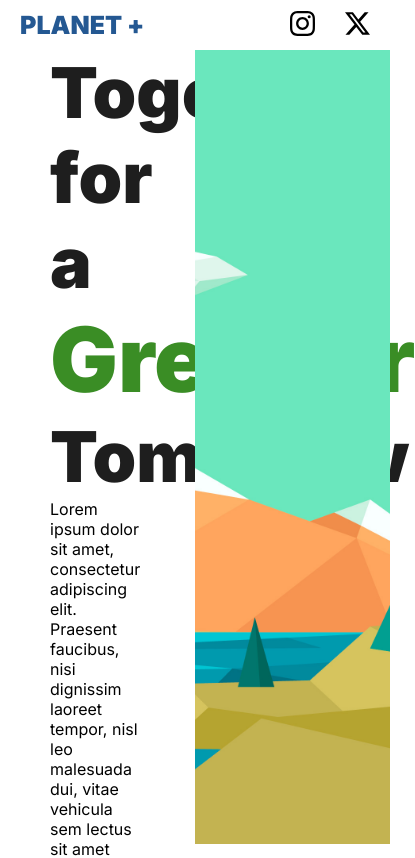
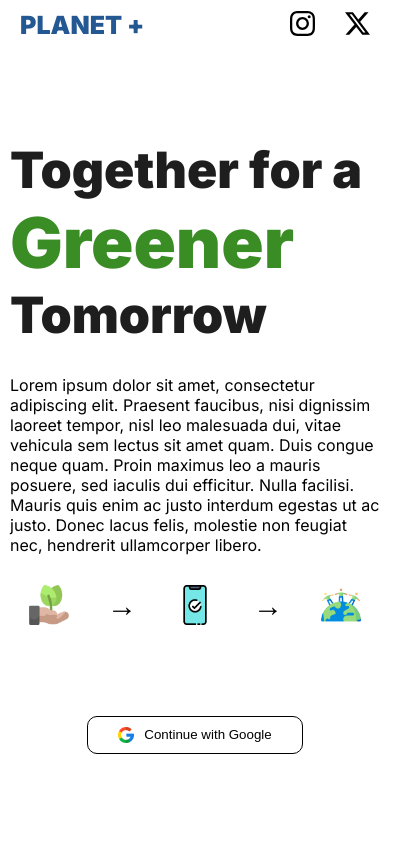
Before and after one commit to emirod1955/planet_plus, a React (Vite) app: page / in a window 390 px wide. Shown: the top 858 px of the page, 415 px wide, since content can reach past the window. Built offline with nearby package versions, Linux system fonts and the light colour scheme.

Commit message:
login responsive and footprint color change

```diff
--- a/src/pages/Footprint/Footprint.css
+++ b/src/pages/Footprint/Footprint.css
@@ -1,11 +1,11 @@
-.css-1upgsd3-MuiLineElement-root{
-    filter: drop-shadow(0px 5px 3px #7BAC23);
-    stroke-width: 3;
+.MuiLineElement-series-auto-generated-id-0{
+    filter: drop-shadow(0px 5px 3px #7bac23);
+    stroke-width: 4;
 }
 
-.css-uf5cpl-MuiLineElement-root{
-    filter: drop-shadow(0px 5px 3px #685CFE);
-    stroke-width: 3;
+.MuiLineElement-series-auto-generated-id-1{
+    filter: drop-shadow(0px 5px 3px #666666);
+    stroke-width: 4;
 }
 
 .footprint{
--- a/src/pages/Footprint/Footprint.jsx
+++ b/src/pages/Footprint/Footprint.jsx
@@ -24,8 +24,8 @@ const Graph = () =>{
                 <LineChart
                     xAxis={[{ data: [1, 3, 5, 8, 10] }]}
                     series={[
-                        { curve: "natural", data: [0, 2, 6, 3, 9.3], color: '#7BAC23'},
-                        { curve: "natural", data: [6, 7, 9.5, 4, 6], color: '#685CFE'}
+                        { curve: "natural", data: [-1, 2, 6, 3, 9.3], color: '#7BAC23'},
+                        { curve: "natural", data: [6, 7, 9.5, 4, 6], color: '#666666'}
                     ]}
                     axisHighlight={{
                         x: 'none',
@@ -72,7 +72,7 @@ const Footprint = () =>{
                                 <div className="footprintText-bottom">
                                     <h2>382 kg</h2>
                                     <p><span style={{color: '#7BAC23', fontWeight: '700'}}>Your carbon footprint</span> in the last week</p>
-                                    <p>That's 75kg CO₂ above <span style={{color: '#685CFE', fontWeight: '700'}}>average</span></p>
+                                    <p>That's 75kg CO₂ above <span style={{color: '#666666', fontWeight: '700'}}>average</span></p>
                                 </div>
                                 <Graph/>
                             </div>
--- a/src/pages/Footprint/TaskFootprint/TaskFootprint.jsx
+++ b/src/pages/Footprint/TaskFootprint/TaskFootprint.jsx
@@ -10,7 +10,7 @@ const TaskFootprint = ({title, content, state}) => {
             <h3>{title}</h3>
             <p className='TaskFootprint-content'>{content}</p>
             <div className='TaskFootprint-bottom'>
-                <button style={{backgroundColor : state ? '#00ba00' : '#685CFE'}}>
+                <button style={{backgroundColor : state ? '#00ba00' : '#3170cc'}}>
                     <p style={{display : state ? 'none' : 'block'}}>verify</p>
                     <img src={check} alt="check" />
                 </button>
--- a/src/pages/LogIn/LogIn.css
+++ b/src/pages/LogIn/LogIn.css
@@ -1,5 +1,6 @@
 .LogIn{
     display: flex;
+    height: calc(100vh - 5rem);
 }
 
 .LogIn-left{
@@ -8,6 +9,12 @@
     display: flex;
     flex-direction: column;
     justify-content: space-evenly;
+}
+
+.LogIn-leftText{
+    display: flex;
+    flex-direction: column;
+    gap: 5rem;
 }
 
 .LogIn-left h1{
@@ -26,7 +33,6 @@
     background-position: center;
     background-repeat: no-repeat;
     background-size: cover;
-    height: calc(100vh - 5rem);
     width: 50vw;
 }
 
@@ -34,8 +40,7 @@
     font-size: 5rem;
     display: flex;
     align-items: center;
-    gap: 8rem;
-    justify-content: center;
+    justify-content: space-around;
 }
 
 .LogIn-diagram img{
@@ -56,8 +61,57 @@
     align-items: center;
     gap: 1rem;
     cursor: pointer;
+    color: #000;
 }
 
 .LogIn-leftButton button img{
     width: 1.6rem;
 }
+
+@media (max-width: 1200px){
+    .LogIn-left h1{
+        font-size: 5rem;
+    }
+
+    .LogIn-left h1 span{
+        font-size: 7rem;
+    }
+}
+
+@media (max-width: 910px){
+    .LogIn-left{
+        width: 60vw;
+        padding: 0 1rem;
+        display: flex;
+        flex-direction: column;
+        justify-content: space-evenly;
+    }
+
+    .LogIn-right{
+        width: 40vw;
+    }
+
+    .LogIn-diagram img{
+        width: 4rem;
+    }
+
+    .LogIn-diagram{
+        font-size: 3rem;
+    }
+}
+
+@media (max-width: 650px){
+    .LogIn-left{
+        width: 100vw;
+    }
+
+    .LogIn-right{
+        display: none;
+    }
+
+    .LogIn-leftText{
+        display: flex;
+        flex-direction: column;
+        gap: 3rem;
+    }
+}
--- a/src/pages/LogIn/LogIn.jsx
+++ b/src/pages/LogIn/LogIn.jsx
@@ -49,6 +49,7 @@ const LogIn = () =>{
     return(
         <div className='LogIn'>
             <div className='LogIn-left'>
+                <div className="LogIn-leftText">
                   <h1>Together for a <br /><span id='LogIn-leftHighlight'>Greener</span><br />Tomorrow</h1>
                   <p>Lorem ipsum dolor sit amet, consectetur adipiscing elit. Praesent faucibus, nisi dignissim laoreet tempor, nisl leo malesuada dui, vitae vehicula sem lectus sit amet quam. Duis congue neque quam. Proin maximus leo a mauris posuere, sed iaculis dui efficitur. Nulla facilisi. Mauris quis enim ac justo interdum egestas ut ac justo. Donec lacus felis, molestie non feugiat nec, hendrerit ullamcorper libero.</p>
                   <div className='LogIn-diagram'>
@@ -57,6 +58,7 @@ const LogIn = () =>{
                       <img src={phone} alt="phone" />
                       <p>&rarr;</p>
                       <img src={earth} alt="earth" />
+                  </div>
                 </div>
                 <div className='LogIn-leftButton'>
                     <button onClick={handleClick}><img src={google} alt="" /><p>Continue with Google</p></button>
```
Lines whose indentation alone changed are shown as unchanged.
